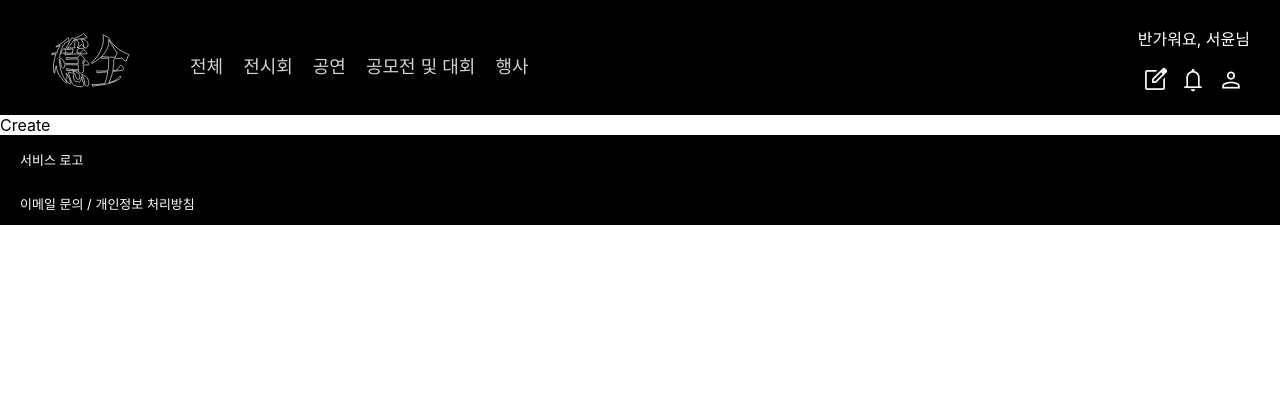
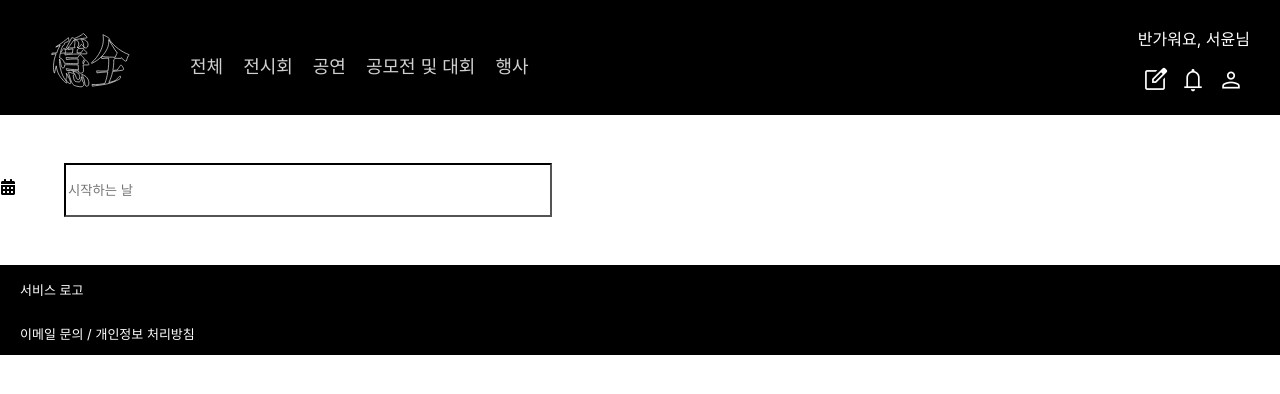
Before and after one commit to JNU-econovation/TeamPonyo-FE, a React (Create React App) app: page /create in a window 1280 px wide. Shown: the top 394 px of the page. Built offline with nearby package versions, Linux system fonts and the light colour scheme.

Commit message:
feat: 전시 작성 페이지 Date Picker 추가

```diff
--- /dev/null
+++ b/src/components/InfoDatePicker.css
@@ -0,0 +1,21 @@
+.customInput {
+    display: flex;
+    position: relative;
+    border-radius: 4px;
+}
+
+
+.iconCalendar {
+    margin-right: 8px;
+    font-size: 18px; /* 원하는 크기로 조정 */
+    position: absolute;
+}
+
+input {
+    border: none;
+    background: none;
+    outline: none;
+    font-size: 16px;
+    flex-grow: 1;
+    cursor: pointer;
+}
--- /dev/null
+++ b/src/components/InfoDatePicker.js
@@ -0,0 +1,48 @@
+import React, { useState } from 'react'
+import DatePicker, { CalendarContainer } from 'react-datepicker'
+import 'react-datepicker/dist/react-datepicker.module.css'
+import { FaCalendarAlt} from 'react-icons/fa'
+
+
+const DateContainer = ({ className, children }) => {
+    return (
+        <div style={{ padding: '4px', background: '#333', color: '#000' }}>
+            <CalendarContainer className={className}>
+                <div style={{ background: '#f0f0f0' }}>시작하는 날</div>
+                <div style={{ position: 'relative' }}>{children}</div>
+            </CalendarContainer>
+        </div>
+    );
+};
+
+const InfoDatePicker = () => {
+
+    const [startDate, setStartDate] = useState(null)
+
+    const CustomInput = React.forwardRef(({ value, onClick }, ref) => (
+        <div className="customInput" onClick={onClick} ref={ref}>
+            <FaCalendarAlt className="iconCalendar" />
+            <input type="text" value={value || ''} placeholder="시작하는 날" readOnly />
+        </div>
+    ));
+
+
+  return (
+    <div>
+
+        <DatePicker
+                selected={startDate}
+                onChange={(date) => setStartDate(date)}
+                dateFormat="yyyy/MM/dd"
+                calendarContainer={DateContainer}
+                customInput={<CustomInput />}
+
+            />
+
+    </div>
+  )
+
+
+}
+
+export default InfoDatePicker
--- a/src/pages/Create.js
+++ b/src/pages/Create.js
@@ -1,8 +1,11 @@
 import React from 'react'
+import InfoDatePicker from '../components/InfoDatePicker'
 
 const Create = () => {
   return (
-    <div>Create</div>
+    <div className='Create'>
+        <InfoDatePicker />
+    </div>
   )
 }
 
```
Also changed, not shown: src/mokupData/infoData.js (added, +16 -0 lines), src/infoPoster.png (added).
